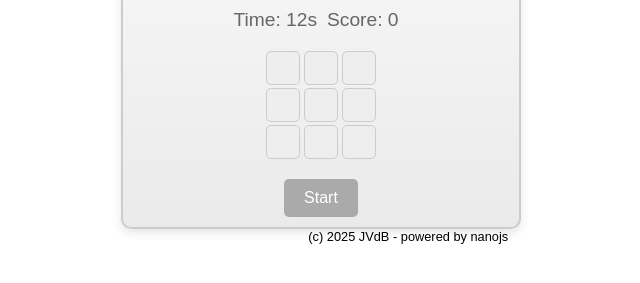
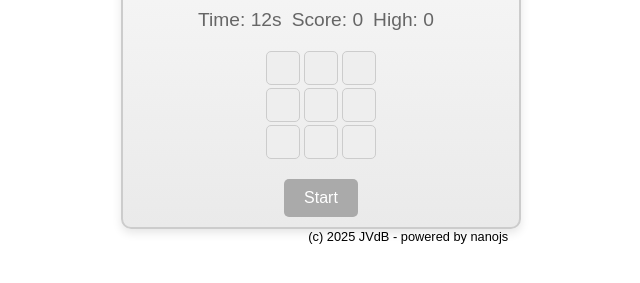
Before and after one commit to nanoflite/nanojs, a website built with webpack: page examples/mole.html in a window 1280 px wide. Both pictures are taken after a click on the button "Start". Shown: the part 91-374 px from the top of the page, without its empty margins (319-959 px from the left). Built offline with nearby package versions, Linux system fonts and the light colour scheme.

Commit message:
Persist high score, tune gameplay and use 'S' selector to add to div with app id.

```diff
--- a/examples/mole.html
+++ b/examples/mole.html
@@ -6,6 +6,7 @@
     <link rel="stylesheet" href="mole.css">
 </head>
 <body>
+<div id="app"></div>
 <script type="module" src="mole.js"></script>
 </body>
 </html>
--- a/examples/mole.js
+++ b/examples/mole.js
@@ -1,18 +1,19 @@
-import { add, tags, states, sleep, watch, change } from "../nanojs/index.mjs"
+import { add, tags, state, states, sleep, watch, change, S } from "../nanojs/index.mjs"
 
 const { span, div, h1, button } = tags()
 
 const gamestate = states()
 const { score, timer, showscore, moles, running, lastwacked } = gamestate(0, 15, false, new Array(9).fill(false), false, -1)
 
-const mole = (i) => div(
-    {   class: 'mole',
-        onclick: _ => {
+const high = state(localStorage.getItem('high') || 0)
+watch( _ => { if (score.value > high.value) high.value = score.value, localStorage.setItem('high', high.value) })
+
+const mole = (i) => div({ class: 'mole', onclick: _ =>
+        {
             if (running.value && lastwacked.value !== i && moles.value[i]) score.value++
             lastwacked.value = i
         }
-    },
-    _ => moles.value[i] ? `🐹` : ` `)
+    }, _ => moles.value[i] ? `🐹` : ` `)
 
 const nextRandomMole = _ => {
     const i = Math.floor(Math.random() * moles.value.length)
@@ -26,9 +27,9 @@ const play = async () => {
     while (--timer.value > 0) {
         const theMole = nextRandomMole()
         clearMoles()
-        await sleep(200+Math.floor(Math.random()*500))
+        await sleep(200+Math.floor(Math.random()*600))
         moles.value = moles.value.map((_, i) => i === theMole)
-        await sleep(800)
+        await sleep(400+Math.floor(Math.random()*400))
     }
     clearMoles()
     showscore.value = true
@@ -36,18 +37,18 @@ const play = async () => {
     gamestate.reset()
 }
 
-add(document.body, () => div({ class: 'container' },
+add(S('#app'), () => div({ class: 'container' },
     div({ class: 'game' },
         h1('Whack-A-Mole'),
         div({ class: 'game-info'},
             span(_ => `Time: ${timer.value}s`),
-            span(_ => `Score: ${score.value}`)
+            span(_ => `Score: ${score.value}`),
+            span(_ => `High: ${high.value}`)
         ),
         div({class: 'grid'}, moles.value.map((_, i) => mole(i))),
-        button({
-            style: _ => running.value || showscore.value ? `background: #aaa` : `background: #007bff;`,
-            onclick: _ => running.value || play()
-        }, 'Start'),
+        button({ style: _ => running.value || showscore.value ? `background: #aaa` : `background: #007bff;`,
+                 onclick: _ => running.value || play()
+               }, 'Start'),
         div({ class: 'scoreboard', style: () => `display: ${showscore.value ? "block" : "none"};`},
             h1('Game Over!'),
             div(_ => `Score: ${score.value}`),
```
